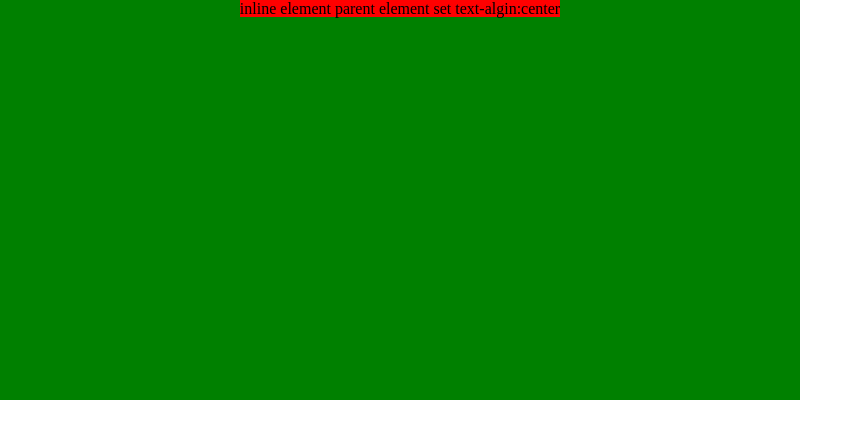
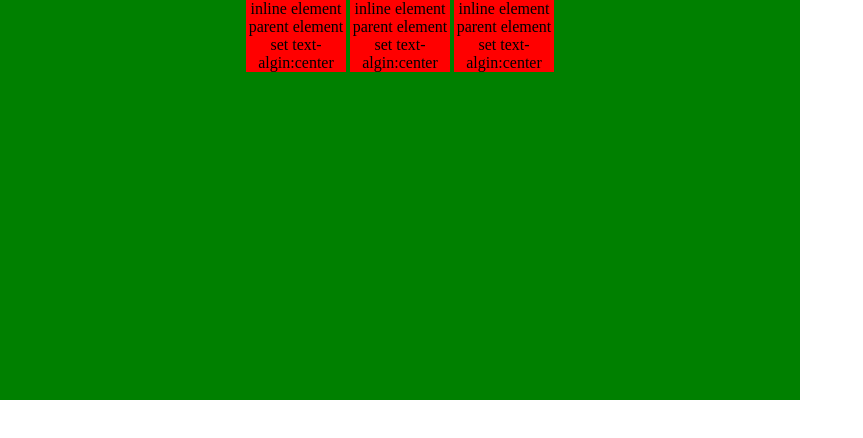
Before and after one commit to lzuliuyun/css-tips, a plain HTML site: page layout/center/display-inline-text-algin-middle.html in a window 1280 px wide. Shown: the whole page, without its empty margins (0-863 px from the left). Drawn offline with Linux system fonts and the light colour scheme.

Commit message:
add two examples

```diff
--- a/layout/center/display-inline-text-algin-middle.html
+++ b/layout/center/display-inline-text-algin-middle.html
@@ -1,4 +1,5 @@
 <html lang="en">
+
 <head>
   <meta charset="UTF-8">
   <meta name="viewport" content="width=device-width, initial-scale=1.0">
@@ -18,13 +19,19 @@
     }
 
     .child {
+      display: inline-block;
       background-color: red;
+      width: 100px;
     }
   </style>
 </head>
+
 <body>
   <div class="parent">
-    <span class="child">inline element parent element set text-algin:center</span>
+    <div class="child">inline element parent element set text-algin:center</div>
+    <div class="child">inline element parent element set text-algin:center</div>
+    <div class="child">inline element parent element set text-algin:center</div>
   </div>
 </body>
+
 </html>
```
Also changed, not shown: layout/middle/display-table-and-table-cell-multiline-element.html (+3 -2 lines).
